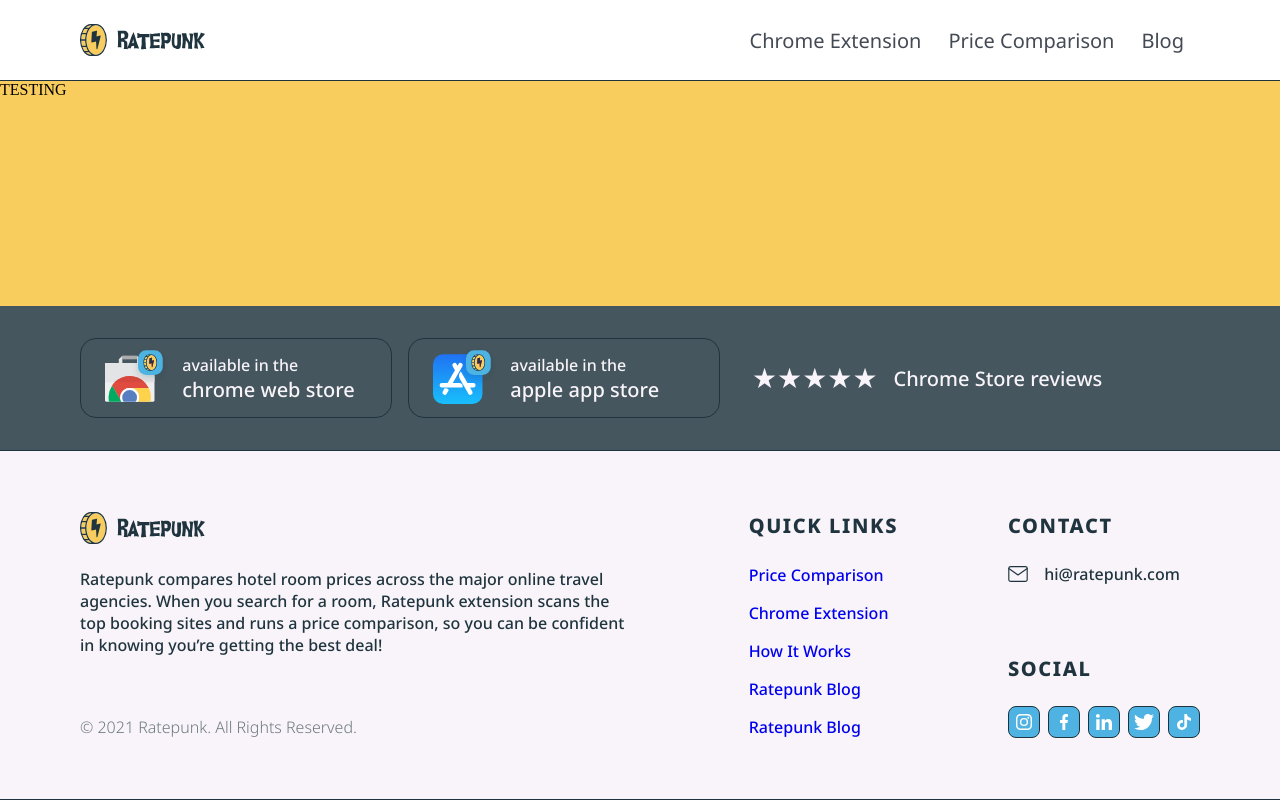
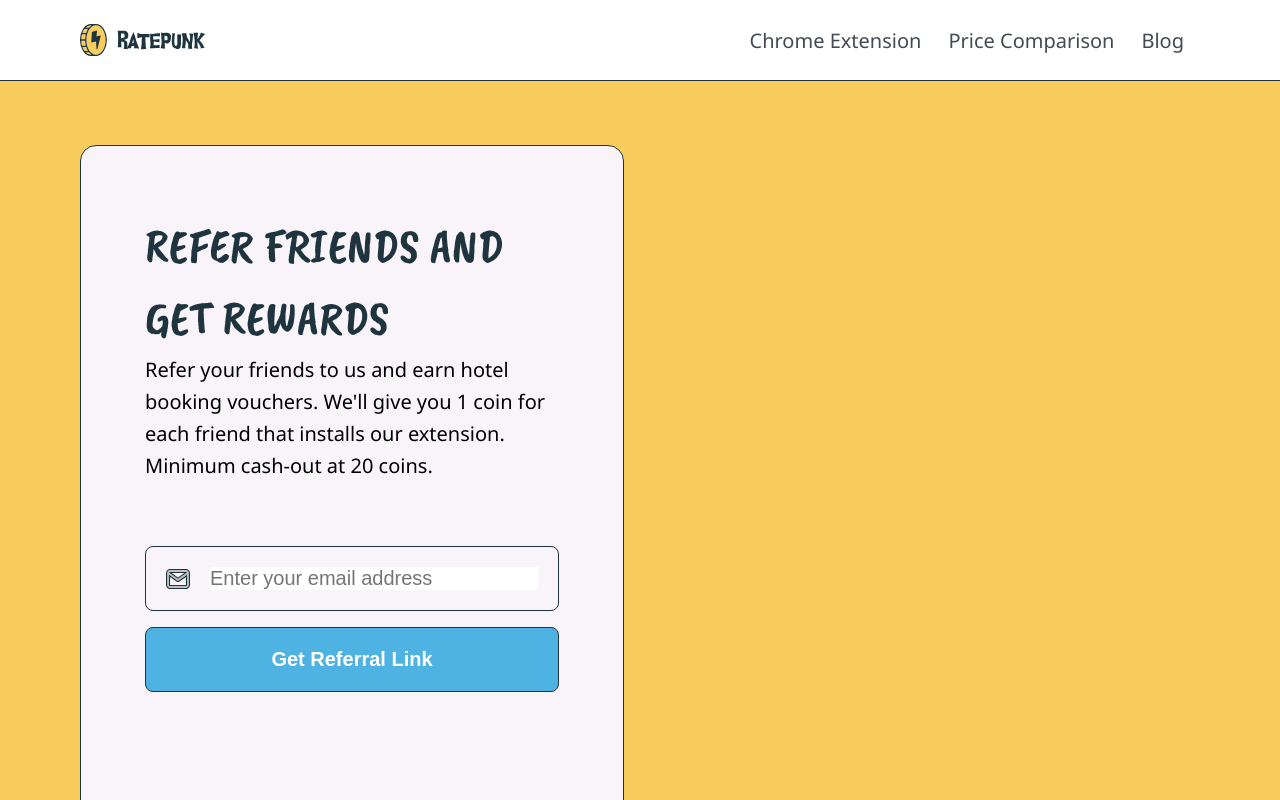
Before and after one commit to mixer1995/ratepunkPromo, a Next.js app: page / in a window 1280 px wide. Shown: the top 800 px of the page. Built offline with nearby package versions, Linux system fonts and the light colour scheme.

Commit message:
Half of refer friend card completed

```diff
--- a/components/Content.module.scss
+++ b/components/Content.module.scss
@@ -2,7 +2,54 @@
     background-color: #F8CC5D;
     min-height: calc(100vh - 495px);
     width: 100%;
-    top: 81px;
     position: relative;
     border-bottom: 1px solid #1F343E;
+    display: flex;
+    justify-content: center;
+    font-size: 20px;
+    font-family: "Noto Sans", sans-serif;
+
+    .align {
+        width: 1120px;
+        display: flex;
+        flex-direction: row;
+        justify-content: space-between;
+
+        .refer {
+            height: 797px;
+            width: 544px;
+            box-sizing: border-box;
+            background-color: #F8F4F9;
+            border: 1px solid #1F343E;
+            border-radius: 16px;
+            margin: 64px 0;
+            padding: 64px;
+            display: flex;
+            flex-direction: column;
+
+            h1 {
+                font-family: "Caveat Brush", cursive;
+                font-weight: 500;
+                font-style: normal;
+                font-size: 48px;
+                line-height: 72px;
+                color: #1F343E;
+            }
+
+            p {
+                line-height: 32px;
+            }
+
+
+            .bottom {
+                margin-top: auto;
+                color: #6D7A80;
+                font-size: 16px;
+            }
+        }
+
+        .instructions {
+
+        }
+    }
 }
--- a/components/Content.tsx
+++ b/components/Content.tsx
@@ -1,10 +1,23 @@
 import React from 'react'
 import styles from './Content.module.scss'
+import GetReferal from './GetReferal'
 
 const Content = () => {
   return (
     <div className={styles.main}>
-      <div>TESTING</div>
+      <div className={styles.align}>
+        <div className={styles.refer}>
+          <h1>REFER FRIENDS AND GET REWARDS</h1>
+          <p>Refer your friends to us and earn hotel booking vouchers. We'll give you 1 coin for each friend that installs our extension. Minimum cash-out at 20 coins.</p>
+
+          <GetReferal />
+
+          <span className={styles.bottom}>Limits on max rewards apply.</span>
+        </div>
+        <div className={styles.instructions}>
+
+        </div>
+      </div>
     </div>
   )
 }
--- /dev/null
+++ b/components/GetReferal.module.scss
@@ -0,0 +1,47 @@
+.emailForm {
+    display: flex;
+    flex-direction: column;
+    margin-top: 40px;
+    font-family: "Noto Sans", sans-serif;
+
+    .errMsgLa {
+        font-size: 12px;
+    }
+
+    .customInput {
+        margin-top: 7px;
+        display: flex;
+        flex-direction: row;
+        align-items: center;
+        border: 1px solid #1F343E;
+        border-radius: 8px;
+        box-sizing: border-box;
+        padding: 20px;
+        gap: 20px;
+
+        img {
+            height: 20px;
+        }
+
+        input {
+            width: 100%;
+            font-size: 20px;
+            border: none;
+            outline: none;
+            color: #6D7A80;
+        }
+    }
+
+    button {
+        margin-top: 16px;
+        background-color: #4EB3E3;
+        border: 1px solid #1F343E;
+        color: #FFFFFF;
+        border-radius: 8px;
+        font-size: 20px;
+        padding: 20px 0;
+        font-weight: 600;
+        cursor: pointer;
+    }
+
+}
--- /dev/null
+++ b/components/GetReferal.tsx
@@ -0,0 +1,33 @@
+import React, { useState } from 'react'
+import styles from './GetReferal.module.scss'
+import mailLogo from './../public/email.svg'
+
+
+const GetReferal = () => {
+    const [submitted, setSubmitted] = useState(false);
+    const [errorMsg, setErrorMsg] = useState("&nbsp;")
+
+
+    return (
+        <>
+            {!submitted ?
+
+            <div className={styles.emailForm}>
+                <label htmlFor="emailInput" dangerouslySetInnerHTML={{ __html: errorMsg }} className={styles.errMsgLa}></label>
+
+                <div className={styles.customInput} onClick={() => document.getElementById("emailInput").focus()}>
+                    <img src={mailLogo.src} alt="mailLogo" />
+                    <input type="email" id="emailInput" placeholder='Enter your email address' />
+                </div>
+
+                <button type='button'>Get Referral Link</button>
+
+
+            </div>
+
+            : <div>true</div>}
+        </>
+    )
+}
+
+export default GetReferal
--- a/components/Navbar.module.scss
+++ b/components/Navbar.module.scss
@@ -4,10 +4,11 @@
     background-color: #FFFFFF;
     height: 80px;
     width: 100%;
-    position: fixed;
+    position: sticky;
     display: flex;
     justify-content: center;
     border-bottom: 1px solid #1F343E;
+    z-index: 1;
 
     nav {
         display: flex;
--- a/pages/index.tsx
+++ b/pages/index.tsx
@@ -14,6 +14,7 @@ export default function Home() {
         <link rel="preconnect" href="https://fonts.googleapis.com" />
         <link rel="preconnect" href="https://fonts.gstatic.com" />
         <link href="https://fonts.googleapis.com/css2?family=Noto+Sans:ital,wght@0,100..900;1,100..900&display=swap" rel="stylesheet"></link>
+        <link href="https://fonts.googleapis.com/css2?family=Caveat+Brush&display=swap" rel="stylesheet"></link>
       </Head>
       <main>
         <Navbar />
```
